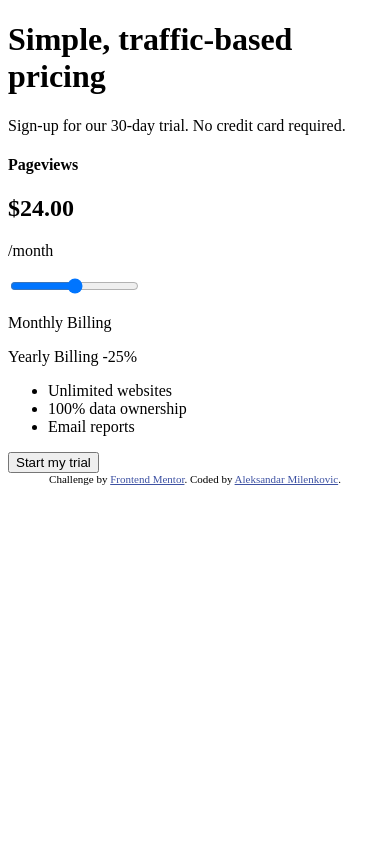
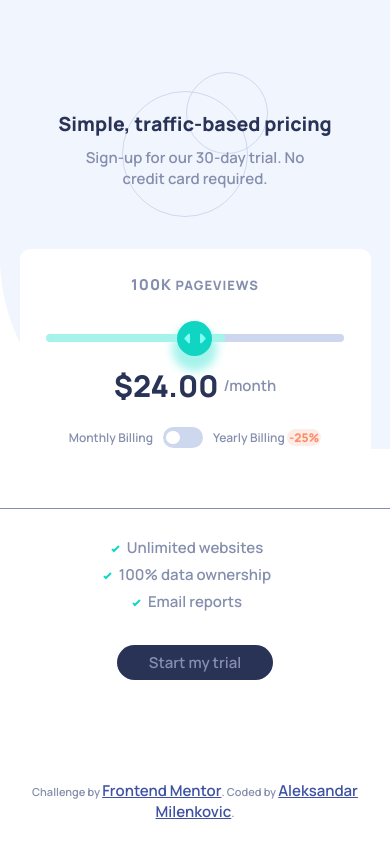
Before and after one commit to Aleksandar-93/Frontend-Mentor-Challenges, a plain HTML site: page interactive-pricing-component-main/index.html in a window 390 px wide. Drawn offline with Linux system fonts and the light colour scheme.

Commit message:
mobile first css style

```diff
--- /dev/null
+++ b/interactive-pricing-component-main/css/style.css
@@ -0,0 +1,214 @@
+@import url("https://fonts.googleapis.com/css2?family=Manrope:wght@600;800&display=swap");
+:root {
+  /* ### Primary */
+  --Soft-Cyan: hsl(174, 77%, 80%);
+  --Strong: hsl(174, 86%, 45%);
+  --Light-Grayish-Red: hsl(14, 92%, 95%);
+  --Light-Red: hsl(15, 100%, 70%);
+  --Pale-Blue: hsl(226, 100%, 87%);
+  /* ### Neutral */
+  --White: hsl(0, 0%, 100%);
+  --Very-Pale-Blue: hsl(230, 100%, 99%);
+  --Light-Grayish-Blue: hsl(224, 65%, 95%);
+  --Light-Grayish-Blue: hsl(223, 50%, 87%);
+  --Grayish-Blue: hsl(225, 20%, 60%);
+  --Dark-Desaturated-Blue: hsl(227, 35%, 25%);
+}
+
+* {
+  box-sizing: border-box;
+  margin: 0;
+  font-family: "Manrope", sans-serif;
+  font-size: 15px;
+  color: var(--Grayish-Blue);
+}
+
+body {
+  background: url(../images/bg-pattern.svg) no-repeat;
+}
+
+.pricing-wrap {
+}
+
+/* header */
+.header {
+  display: flex;
+  flex-direction: column;
+  align-items: center;
+  margin-top: 60px;
+  margin-bottom: 20px;
+  background: url(../images/pattern-circles.svg) no-repeat center center;
+  padding-top: 40px;
+}
+
+.header h1 {
+  margin: 10px 0;
+  font-weight: 800;
+  font-size: 130%;
+  color: var(--Dark-Desaturated-Blue);
+}
+
+.header p {
+  padding: 0 81px;
+  text-align: center;
+  margin-bottom: 40px;
+}
+
+/* main */
+.main {
+  display: flex;
+  flex-direction: column;
+  align-items: center;
+  width: 90%;
+  margin: 0 auto;
+  padding: 10px;
+  background: var(--White);
+  /* background: radial-gradient(black, transparent); */
+  border-radius: 10px;
+}
+
+.amount {
+}
+
+.amount h4 {
+  margin: 15px 0;
+  text-transform: uppercase;
+  font-weight: 800;
+  font-size: 86%;
+  letter-spacing: 1px;
+  text-align: center;
+}
+
+.amount h4 span {
+}
+.monthly {
+  margin-top: 70px;
+  display: flex;
+  justify-content: center;
+  align-items: center;
+}
+.monthly h2 {
+  font-size: 200%;
+  color: var(--Dark-Desaturated-Blue);
+}
+.monthly p {
+  margin-left: 5px;
+}
+/* SLIDER */
+.slider {
+  position: relative;
+  top: -80px;
+  width: 90%;
+}
+#slider {
+  -webkit-appearance: none;
+  width: 100%;
+  height: 8px;
+  border-radius: 10px;
+  background: linear-gradient(
+    90deg,
+    var(--Soft-Cyan) 60%,
+    var(--Light-Grayish-Blue) 60%
+  );
+  outline: none;
+  /* opacity: 0.7; */
+  transition: opacity 0.2s;
+}
+#slider:hover {
+  /* opacity: 1; */
+}
+#slider::-webkit-slider-thumb {
+  -webkit-appearance: none;
+  appearance: none;
+  width: 35px;
+  height: 35px;
+  border-radius: 50%;
+  background: var(--Strong) url(../images/icon-slider.svg) no-repeat center
+    center;
+  cursor: pointer;
+  box-shadow: 0px 10px 10px 5px var(--Soft-Cyan);
+}
+#slider::-webkit-slider-thumb:hover {
+  background-color: var(--Soft-Cyan);
+}
+
+/* Slider end */
+.discount {
+  display: flex;
+  align-items: center;
+  margin-bottom: 50px;
+}
+
+.discount p {
+  font-size: 12px;
+}
+
+.discount p span {
+  color: var(--Light-Red);
+  background: var(--Light-Grayish-Red);
+  padding: 0 2px;
+  border-radius: 20px;
+  font-size: 12px;
+  font-weight: 800;
+}
+
+/* toggle button */
+.toggle-btn {
+  width: 40px;
+  height: 21px;
+  background: var(--Light-Grayish-Blue);
+  margin: 0 10px;
+  border-radius: 20px;
+  display: flex;
+  flex-direction: column;
+  align-items: flex-start;
+  justify-content: center;
+}
+
+.inner-circle {
+  width: 14px;
+  height: 66%;
+  background: var(--White);
+  border-radius: 40px;
+  margin: 0 3px;
+}
+
+/* start trail */
+.start-trail {
+  width: 100%;
+  border-top: 1px solid var(--Grayish-Blue);
+  display: flex;
+  justify-content: center;
+  flex-direction: column;
+  align-items: center;
+}
+
+.start-trail ul {
+  list-style-image: url(../images/icon-check.svg);
+  padding: 0;
+  display: flex;
+  flex-direction: column;
+  align-items: center;
+  padding-top: 25px;
+}
+
+.start-trail ul li {
+  padding: 3px 0;
+}
+
+.start-trail button {
+  width: 40%;
+  background: var(--Dark-Desaturated-Blue);
+  outline: none;
+  border: none;
+  height: 35px;
+  border-radius: 35px;
+  margin-top: 30px;
+}
+.start-trail button:hover {
+  color: var(--White);
+  cursor: pointer;
+}
+.attribution {
+  margin-top: 100px;
+}
--- a/interactive-pricing-component-main/index.html
+++ b/interactive-pricing-component-main/index.html
@@ -7,7 +7,7 @@
   <link rel="icon" type="image/png" sizes="32x32" href="./images/favicon-32x32.png">
 
   <title>Frontend Mentor | Interactive pricing component</title>
-
+  <link rel="stylesheet" href="./css/style.css">
   <!-- Feel free to remove these styles or customise in your own stylesheet 👍 -->
   <style>
     .attribution { font-size: 11px; text-align: center; }
@@ -23,21 +23,22 @@
     </div>
     <div class="main">
       <div class="amount">
-        <h4><span></span> Pageviews</h4>
+        <h4><span>100k</span> Pageviews</h4>
         <div class="monthly">
           <h2>$24.00</h2>
           <p>/month</p>
         </div>
       </div>
       <div class="slider">
-        <input type="range">
+        <input id="slider" type="range" min="0" max="4" value="2">
       </div>
       <div class="discount">
-        <p>Monthly Billing</p>
+        <p>Monthly Billing </p>
           <div class="toggle-btn">
             <div class="inner-circle"></div>
           </div>
-          <p>Yearly Billing <span>-25%</span></p>
+          <p> Yearly Billing <span>-25%</span></p>
+      </div>
     </div>
     <div class="start-trail">
       <ul>
@@ -46,7 +47,6 @@
         <li>Email reports</li>
       </ul>
       <button>Start my trial</button>
-      </div>
     </div>
   </div>
 
```
Lines whose indentation alone changed are shown as unchanged.
